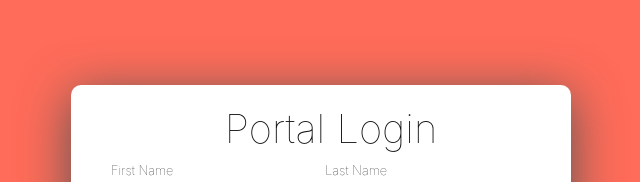
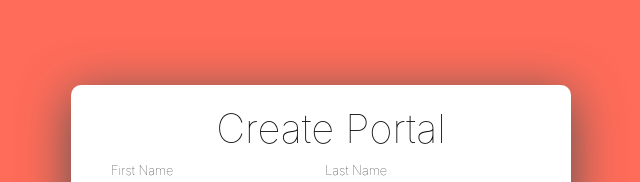
Before and after one commit to Romson/React-Real-estate-theme, a React (Create React App) app: page /register in a window 1280 px wide. Shown: the part 104-286 px from the top of the page, without its empty margins (319-959 px from the left). Built offline with nearby package versions, Linux system fonts and the light colour scheme.

Commit message:
comitted

```diff
--- a/src/components/register.js
+++ b/src/components/register.js
@@ -90,7 +90,7 @@ class Register extends Component {
     return (
       <div className="wrapperLogin">
         <div className="form-wrapper">
-          <h1 className="loginH1">Portal Login</h1>
+          <h1 className="loginH1">Create Portal</h1>
           <form onSubmit={this.handleSubmit} noValidate>
             <div className="firstName">
               <label htmlFor="firstName">First Name </label>
```
